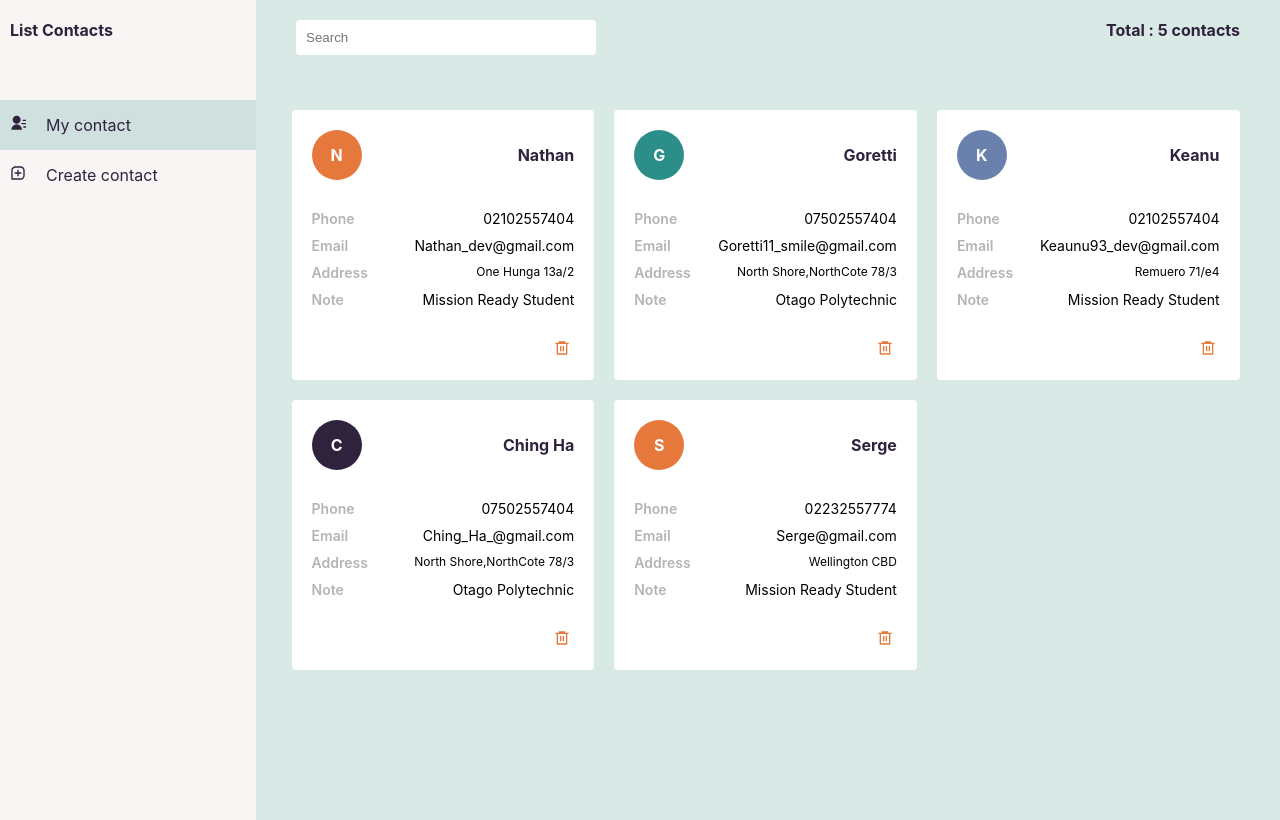
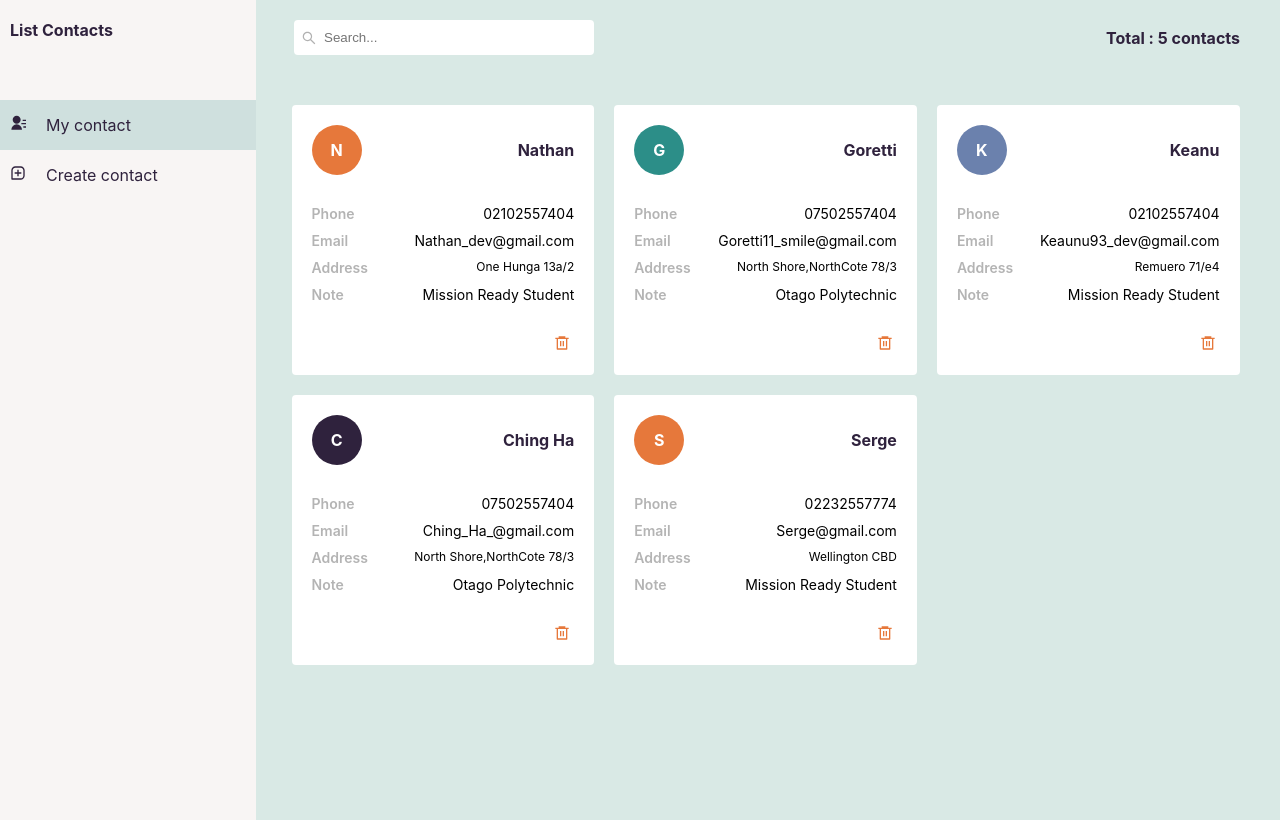
Before and after one commit to Olzhas11Dev/contact_app, a React (Create React App) app: page / in a window 1280 px wide. Built offline with nearby package versions, Linux system fonts and the light colour scheme.

Commit message:
input done

```diff
--- a/src/components/LeftBar.js
+++ b/src/components/LeftBar.js
@@ -20,6 +20,7 @@ let closeMenu=()=>{
 window.addEventListener('resize',closeMenu)
 
 // To refresh page '/' router
+
 const history = useHistory()
 useEffect(()=>{
     history.push('/')
--- a/src/components/RightBars.js
+++ b/src/components/RightBars.js
@@ -1,25 +1,30 @@
-import React from 'react'
+import React,{useState} from 'react'
 import '../style/right.css'
 import Card from './Card'
 // import data from '../data'
 import { useSelector } from "react-redux";
+import {AiOutlineCloseCircle,AiOutlineSearch} from 'react-icons/ai'
 
 
 function RightBars() {
     const cards = useSelector(state => state.cards.cardStorage)
+    const [input,setInput] = useState('')
 
     return (
         <div className='rightBar_main' >
             <div className='mask'></div>
             <div className='rightBar_topDetails' >
-                <div>
-                    <input className='rightInput' placeholder='Search' type="text"/>
+                <div className='rightBar_input_section' >
+                    <AiOutlineSearch className='right_logo_search' />
+                    <input onChange={(e)=>setInput(e.target.value)} className='rightInput' placeholder='Search...' type="text" value={input} />
+                    {input && <AiOutlineCloseCircle onClick={()=>setInput('')} className='rightBar_close' />}
                 </div>
                 <h4 className='right_total' > Total : {cards.length} contacts</h4>
            </div>
 
             <div className="card_row">
-                {cards.map((item)=>{
+                {cards.filter(elem=>elem.firstName.toLowerCase().includes(input.toLowerCase()))
+                .map((item)=>{
                     return (
                     <Card key={item.id} item={item}/>
                     )
--- a/src/style/right.css
+++ b/src/style/right.css
@@ -6,13 +6,14 @@
 
 .rightBar_topDetails {
   display: flex;
+  align-items: center;
   justify-content: space-between;
+  margin-bottom: 40px;
 }
 
 .rightBar_main h4 {
   padding-left: 40px;
   color: #2f223d;
-  margin-bottom: 60px;
 }
 
 .right_total {
@@ -40,13 +41,32 @@
 
 /* Media */
 
+.rightBar_input_section {
+  display: flex;
+  align-items: center;
+}
 .rightInput {
   padding: 10px;
+  padding-left: 30px;
   outline: none;
-  margin-left: 40px;
-  width: 280px;
+  margin-left: 22px;
+  width: 260px;
   border-radius: 4px;
   border: none;
+}
+
+.rightBar_close {
+  position: relative;
+  bottom: 0;
+  left: -24px;
+  opacity: 0.7 !important;
+  cursor: pointer;
+}
+
+.right_logo_search {
+  position: relative;
+  left: 45px;
+  opacity: 0.3 !important;
 }
 
 @media (max-width: 800px) {
```
